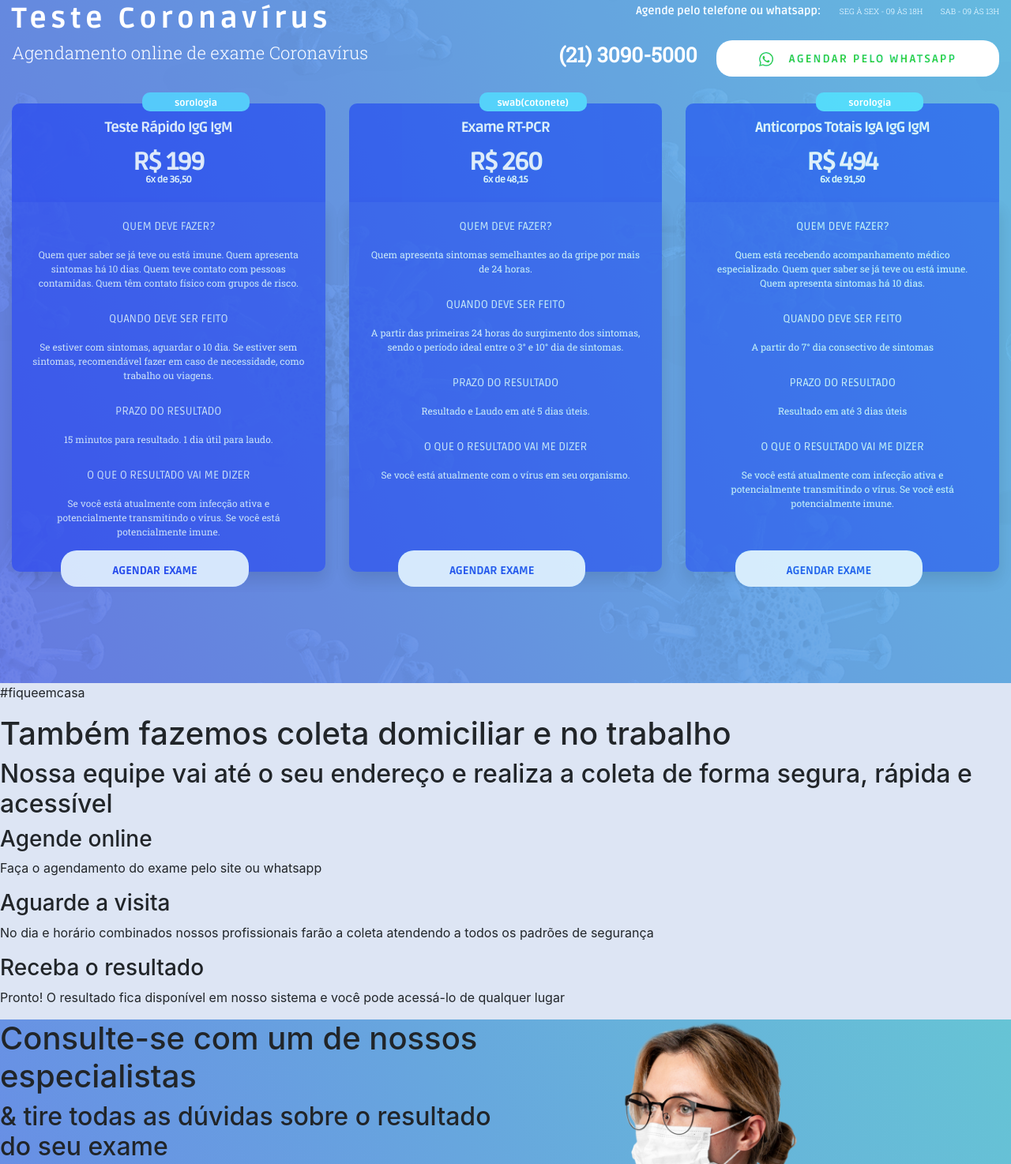
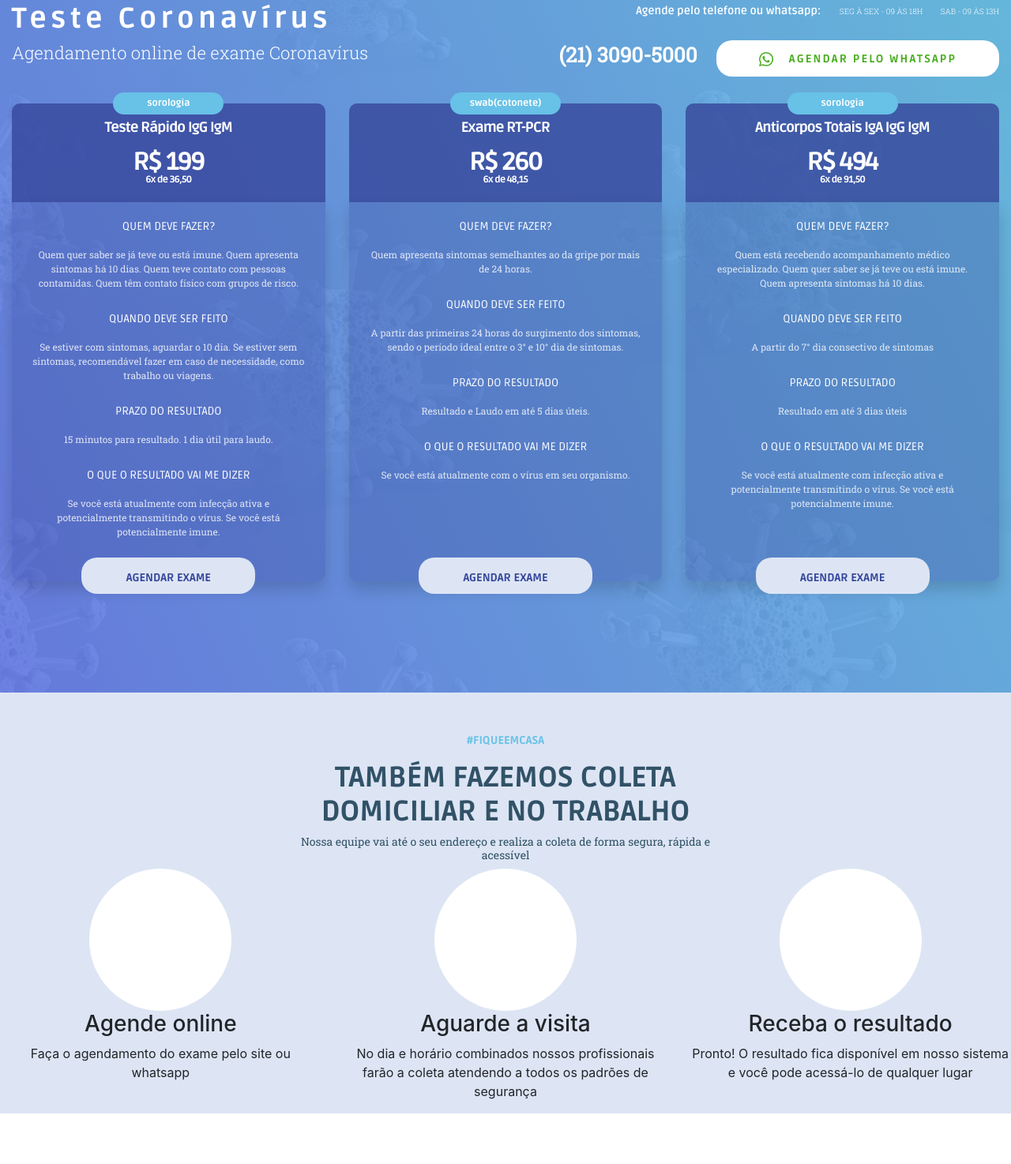
Before and after one commit to prlsjdev/RankTest, a plain HTML site: page index.html in a window 1280 px wide. Shown: the part 57-1531 px from the top of the page at 79% size. After the commit the page ends 1467 px from the top, so only its background shows below. Drawn offline with nearby package versions, Linux system fonts and the light colour scheme.

Commit message:
Finalizado a primeira + Responsividade agora partiu segunda parte

```diff
--- a/css/style.css
+++ b/css/style.css
@@ -31,7 +31,7 @@ ul {
     background: transparent url("../img/bg-corona.png") 0% 0% no-repeat;
     background-position: center;
     background-size: cover;
-    mix-blend-mode: hard-light;
+    /* mix-blend-mode: hard-light; */
 }
 
 .bg-principal {
@@ -81,7 +81,6 @@ ul {
     font-weight: 700;
     color: #fff;
     padding-bottom: 10px;
-    /* margin-right: 80px; */
 }
 
 .top div span {
@@ -101,6 +100,12 @@ ul {
     border-radius: 20px;
     padding: 10px;
     text-align: center;
+    transition: 1.0s;
+}
+
+.top-btn:hover {
+    background: rgb(236, 236, 236) 0% 0% no-repeat padding-box;
+    text-decoration: none;
 }
 
 div .top-btn span {
@@ -123,41 +128,45 @@ div .top-btn span {
     font-family: 'Roboto Slab', serif;
     font-size: 26px;
     font-weight: 800;
+    transition: 1.0s;
+}
+
+.top-tel:hover {
+    text-decoration: none;
 }
 
 
 /* Introdução - Box */
 
 .box {
-    padding-top: 34px;
-    padding-bottom: 125px;
+    margin-top: 34px;
+    margin-bottom: 125px;
+    position: relative;
 }
 
 .box span {
-    text-align: center;
-    width: 136px;
-    height: 24px;
-    text-align: center;
-    display: inline-block;
-    border-radius: 10px;
+    min-width: 140px;
+    border-radius: 20px;
     background: #68C1E7;
     color: #fff;
+    text-align: center;
     padding: 5px;
     opacity: 1;
     font-family: 'Ruda', sans-serif;
     font-size: 12px;
     font-weight: 800;
     position: absolute;
-    left: 180px;
-    top: 20px;
+    left: 50%;
+    transform: translate(-50%, -50%);
+    top: 0px;
     z-index: 1;
 }
 
 .box-header {
     height: 125px;
     border-radius: 10px 10px 0px 0px;
-    background: #36479C;
-    opacity: 0.8;
+    background: rgba(54, 71, 156, 0.8);
+    transition: background 1.0s;
 }
 
 .box-header h3 {
@@ -187,12 +196,20 @@ div .top-btn span {
 }
 
 .box-content {
-    height: 468px;
-    background: #36479C 0% 0% no-repeat padding-box;
+    height: 480px;
+    background: rgba(54, 71, 156, 0.3) 0% 0% no-repeat padding-box;
     padding: 20px 25px;
     box-shadow: 0px 10px 20px #00000029;
     border-radius: 0px 0px 10px 10px;
-    opacity: 0.7;
+    transition: background 1.0s;
+}
+
+.box:hover .box-content {
+    background: rgba(54, 71, 156, 0.7) 0% 0% no-repeat padding-box;
+}
+
+.box:hover .box-header {
+    background: rgba(54, 71, 156, 1) 0% 0% no-repeat padding-box;
 }
 
 .box-content li p:nth-child(1) {
@@ -206,17 +223,18 @@ div .top-btn span {
     font-family: 'Roboto Slab', serif;
     font-size: 12px;
     padding-bottom: 10px;
-    color: #fff;
+    color: rgba(255, 255, 255, 0.8);
     letter-spacing: 0;
 }
 
 .btn-box {
-    max-width: 268px;
+    max-width: 100%;
     height: 46px;
     background: #DDE5F4 0% 0% no-repeat padding-box;
     color: #36479C;
     border-radius: 20px;
-    padding: 15px 65px;
+    padding: 15px 50px;
+    min-width: 220px;
     opacity: 1;
     font-family: 'Ruda', sans-serif;
     font-size: 14px;
@@ -224,8 +242,48 @@ div .top-btn span {
     font-weight: 800;
     text-transform: uppercase;
     position: absolute;
-    top: 600px;
-    right: 112px;
+    bottom: 0px;
+    left: 50%;
+    transform: translate(-50%, 0);
+}
+
+.btn-box:hover {
+    text-decoration: none;
+}
+
+
+/* Agendamento  */
+
+.agendamento p {
+    font-family: 'Ruda', sans-serif;
+    font-size: 14px;
+    font-weight: 800;
+    margin-top: 50px;
+    color: #68C1E7;
+    text-transform: uppercase;
+}
+
+.agendamento h1 {
+    font-family: 'Ruda', sans-serif;
+    font-size: 36px;
+    font-weight: 800;
+    color: #315267;
+    text-transform: uppercase;
+}
+
+.agendamento h2 {
+    font-family: 'Roboto Slab', serif;
+    font-size: 14px;
+    font-weight: 400;
+    color: #315267;
+}
+
+.circle {
+    width: 180px;
+    height: 180px;
+    background: #fff;
+    border-radius: 200px;
+    margin: 0 auto;
 }
 
 .extra {
--- a/index.html
+++ b/index.html
@@ -42,7 +42,7 @@
                 </div>
 
                 <div class="row">
-                    <div class="col-12 col-md-4 box">
+                    <div class="col-12 col-lg-4 box">
                         <span>sorologia</span>
                         <div class="box-header text-center">
                             <h3>Teste Rápido IgG IgM</h3>
@@ -74,7 +74,7 @@
                     </div>
 
 
-                    <div class="col-12 col-md-4 box">
+                    <div class="col-12 col-lg-4 box">
                         <span>swab(cotonete)</span>
                         <div class="box-header text-center">
                             <h3 class="title-box">Exame RT-PCR</h3>
@@ -103,7 +103,7 @@
                     </div>
 
                     <!-- col 3 -->
-                    <div class="col-12 col-md-4 box">
+                    <div class="col-12 col-lg-4 box">
                         <span>sorologia</span>
                         <div class="box-header text-center">
                             <h3 class="title-box">Anticorpos Totais IgA IgG IgM</h3>
@@ -136,33 +136,34 @@
     </div>
 
     <main class="bg-principal">
-        <div>
-            <div>
-                <div>
+        <div class="container">
+            <div class="row">
+                <div class="col-12 text-center agendamento">
                     <p>#fiqueemcasa</p>
-                    <h1>Também fazemos coleta domiciliar e no trabalho</h1>
-                    <h2>Nossa equipe vai até o seu endereço e realiza a coleta de forma segura, rápida e acessível</h2>
+                    <h1>Também fazemos coleta <br>domiciliar e no trabalho</h1>
+                    <h2>Nossa equipe vai até o seu endereço e realiza a coleta de forma segura, rápida e <br>acessível</h2>
                 </div>
-
-                <div>
-                    <div></div>
+                <div class="row text-center">
+                    <div class="col-12 col-lg-4">
+                        <div class="circle"></div>
                         <h3>Agende online</h3>
                         <p>Faça o agendamento do exame pelo site ou whatsapp</p>
                     </div>
-                <div>
-                    <div></div>
+                    <div class="col-12 col-lg-4">
+                        <div class="circle"></div>
                         <h3>Aguarde a visita</h3>
                         <p>No dia e horário combinados nossos profissionais farão a coleta atendendo a todos os padrões de segurança</p>
                     </div>
-
-                <div>
-                    <div></div>
+                    <div class="col-12 col-lg-4">
+                        <div class="circle"></div>
                         <h3>Receba o resultado</h3>
                         <p>Pronto! O resultado fica disponível em nosso sistema e você pode acessá-lo de qualquer lugar</p>
                     </div>
                 </div>
             </div>
-
+        </div>
+    </main>
+    <!--
     <div>
         <div class="bg-consulte">
             <div class="row">
@@ -183,52 +184,52 @@
                 <ul>
                     <li>
                         <h3>O que é?</h3>
-                            <p>Os Coronavírus pertencem a uma família de vírus causadores de infecções respiratórias. Isolados pela primeira vez em 1937, no entanto, somente em 1965 foram descritos como coronavírus, em decorrência da aparência de coroa à
-                                microscopia. Outros betacoronavírus já causaram surtos como a Síndrome Respiratória Aguda Grave (SARS), e a Síndrome Respiratória do Oriente Médio (MERS). No final de 2019, um novo coronavírus foi identificado como a causa
-                                de um conjunto de casos de pneumonia em Wuhan, uma cidade na província de Hubei, na China. O vírus causador do COVID-19 é designado Coronavírus da Síndrome Respiratória Aguda Grave 2 (SARS-CoV-2); anteriormente, foi referido
-                                como 2019-nCoV. A COVID-19 é o nome da doença causada pelo novo coronavírus SARS-CoV-2, que apresenta um quadro clínico que varia de infecções assintomáticas a quadros respiratórios graves. De acordo com a Organização Mundial
-                                de Saúde (OMS), a maioria dos pacientes com COVID-19 (cerca de 80%) podem ser assintomáticos e cerca de 20% dos casos podem requerer atendimento hospitalar por apresentarem dificuldade respiratória e, desses casos, aproximadamente
-                                5% podem necessitar de auxílio para o tratamento de insuficiência respiratória, como suporte ventilatório, os chamados respiradores.</p>
+                        <p>Os Coronavírus pertencem a uma família de vírus causadores de infecções respiratórias. Isolados pela primeira vez em 1937, no entanto, somente em 1965 foram descritos como coronavírus, em decorrência da aparência de coroa à microscopia.
+                            Outros betacoronavírus já causaram surtos como a Síndrome Respiratória Aguda Grave (SARS), e a Síndrome Respiratória do Oriente Médio (MERS). No final de 2019, um novo coronavírus foi identificado como a causa de um conjunto
+                            de casos de pneumonia em Wuhan, uma cidade na província de Hubei, na China. O vírus causador do COVID-19 é designado Coronavírus da Síndrome Respiratória Aguda Grave 2 (SARS-CoV-2); anteriormente, foi referido como 2019-nCoV.
+                            A COVID-19 é o nome da doença causada pelo novo coronavírus SARS-CoV-2, que apresenta um quadro clínico que varia de infecções assintomáticas a quadros respiratórios graves. De acordo com a Organização Mundial de Saúde (OMS),
+                            a maioria dos pacientes com COVID-19 (cerca de 80%) podem ser assintomáticos e cerca de 20% dos casos podem requerer atendimento hospitalar por apresentarem dificuldade respiratória e, desses casos, aproximadamente 5% podem
+                            necessitar de auxílio para o tratamento de insuficiência respiratória, como suporte ventilatório, os chamados respiradores.</p>
                     </li>
                     <li>
                         <h3>Teste Rápido Coronavírus</h3>
-                            <p>O teste rápido de anticorpos para o novo coronavírus (Sars-CoV-2) pode ser usado como apoio para a avaliação do estado imunológico de pacientes que apresentem sintomas da Covid-19. Basicamente, esse tipo de exame aponta se
-                                a pessoa teve ou não contato com o vírus. Quando uma pessoa entra em contato com o vírus, o organismo inicia a produção de anticorpos como um mecanismo de defesa. No entanto, é preciso aguardar alguns dias até que a quantidade
-                                desses anticorpos seja detectável em um teste (janela imunológica). Estudos científicos têm demonstrado que, a partir do sétimo dia de sintomas de uma pessoa com Covid-19, é possível detectar anticorpos em testes rápidos,
-                                sendo que em grande parte dos produtos registrados na Anvisa os resultados mais robustos foram obtidos a partir do décimo dia. Portanto, é preciso estar atento às instruções de uso dos testes.</p>
+                        <p>O teste rápido de anticorpos para o novo coronavírus (Sars-CoV-2) pode ser usado como apoio para a avaliação do estado imunológico de pacientes que apresentem sintomas da Covid-19. Basicamente, esse tipo de exame aponta se a pessoa
+                            teve ou não contato com o vírus. Quando uma pessoa entra em contato com o vírus, o organismo inicia a produção de anticorpos como um mecanismo de defesa. No entanto, é preciso aguardar alguns dias até que a quantidade desses
+                            anticorpos seja detectável em um teste (janela imunológica). Estudos científicos têm demonstrado que, a partir do sétimo dia de sintomas de uma pessoa com Covid-19, é possível detectar anticorpos em testes rápidos, sendo que
+                            em grande parte dos produtos registrados na Anvisa os resultados mais robustos foram obtidos a partir do décimo dia. Portanto, é preciso estar atento às instruções de uso dos testes.</p>
                     </li>
                     <li>
                         <h3>metodologia</h3>
-                            <p>O exame é feito com o uso de amostras de sangue, soro ou plasma. A metodologia utilizada é chamada de imunocromatografia, que é a geração de cor a partir de uma reação química entre antígeno (substância estranha ao organismo)
-                                e anticorpo (elemento de defesa do organismo). Os resultados obtidos são chamados de IgM e IgG. Portanto, o IgM e o IgG são as defesas do organismo a um agente externo, como o vírus que provoca a Covid-19. Tendo em vista
-                                que o organismo demanda um tempo para a produção desses anticorpos (janela imunológica) a partir do contágio, a imunocromatografia é indicada para exames a partir do sétimo dia após o início dos sintomas, a depender da
-                                limitação do teste e da indicação do fabricante. Esse tempo é necessário para assegurar que haverá anticorpos suficientes no organismo que possam ser detectáveis por esse método. Além disso, para concluir se o caso é ou
-                                não de Covid-19, os resultados dos testes rápidos devem ser interpretados por um profissional de saúde, considerando informações clínicas, sinais e sintomas do paciente, além de outros exames confirmatórios. Somente com
-                                esse conjunto de dados é possível fazer a avaliação e o diagnóstico ou descarte da doença.</p>
+                        <p>O exame é feito com o uso de amostras de sangue, soro ou plasma. A metodologia utilizada é chamada de imunocromatografia, que é a geração de cor a partir de uma reação química entre antígeno (substância estranha ao organismo) e
+                            anticorpo (elemento de defesa do organismo). Os resultados obtidos são chamados de IgM e IgG. Portanto, o IgM e o IgG são as defesas do organismo a um agente externo, como o vírus que provoca a Covid-19. Tendo em vista que
+                            o organismo demanda um tempo para a produção desses anticorpos (janela imunológica) a partir do contágio, a imunocromatografia é indicada para exames a partir do sétimo dia após o início dos sintomas, a depender da limitação
+                            do teste e da indicação do fabricante. Esse tempo é necessário para assegurar que haverá anticorpos suficientes no organismo que possam ser detectáveis por esse método. Além disso, para concluir se o caso é ou não de Covid-19,
+                            os resultados dos testes rápidos devem ser interpretados por um profissional de saúde, considerando informações clínicas, sinais e sintomas do paciente, além de outros exames confirmatórios. Somente com esse conjunto de dados
+                            é possível fazer a avaliação e o diagnóstico ou descarte da doença.</p>
                     </li>
                     <li>
                         <h3>quais os benefícios dos testes oferecidos?</h3>
-                            <p>A Sorologia Rápida IGG IGM e os Anticorpos Totais IGA IGG IGM permitem saber quem já teve contato com o vírus, e também indica os indivíduos que já estão potencialmente imunes ao mesmo. O RT-PCR por sua vez, que é indicado
-                                para os primeiros dias de sintomas, permite identificar a presença do vírus no organismo do infectado, ganhando um tempo precioso para o início do período de isolamento e para pôr em práticas as orientações médicas.</p>
+                        <p>A Sorologia Rápida IGG IGM e os Anticorpos Totais IGA IGG IGM permitem saber quem já teve contato com o vírus, e também indica os indivíduos que já estão potencialmente imunes ao mesmo. O RT-PCR por sua vez, que é indicado para
+                            os primeiros dias de sintomas, permite identificar a presença do vírus no organismo do infectado, ganhando um tempo precioso para o início do período de isolamento e para pôr em práticas as orientações médicas.</p>
                     </li>
                     <li>
                         <h3>Como me prevenir do Coronavírus?</h3>
                         <h3>em casa</h3>
-                            <p>- Lave com frequência as mãos até a altura dos punhos, com água e sabão, ou então higienize com álcool em gel 70%; - Ao tossir ou espirrar, cubra nariz e boca com lenço ou com o braço, e não com as mãos; - Evite tocar olhos,
-                                nariz e boca com as mãos não lavadas; - Ao tocar, lave sempre as mãos como já indicado; - Higienize com frequência o celular e os brinquedos das crianças; - Não compartilhe objetos de uso pessoal, como talheres, toalhas,
-                                pratos e copos; - Mantenha os ambientes limpos e bem ventilados; - Se estiver doente, evite contato físico com outras pessoas, principalmente idosos e doentes crônicos, e fique em casa até melhorar;</p>
+                        <p>- Lave com frequência as mãos até a altura dos punhos, com água e sabão, ou então higienize com álcool em gel 70%; - Ao tossir ou espirrar, cubra nariz e boca com lenço ou com o braço, e não com as mãos; - Evite tocar olhos, nariz
+                            e boca com as mãos não lavadas; - Ao tocar, lave sempre as mãos como já indicado; - Higienize com frequência o celular e os brinquedos das crianças; - Não compartilhe objetos de uso pessoal, como talheres, toalhas, pratos e
+                            copos; - Mantenha os ambientes limpos e bem ventilados; - Se estiver doente, evite contato físico com outras pessoas, principalmente idosos e doentes crônicos, e fique em casa até melhorar;</p>
                     </li>
                     <li>
                         <h3>ao receber produtos em casa</h3>
-                            <p>- Mantenha a distância mínima de um metro do entregador; - Receba seus pedidos com as mãos higienizadas; - Descarte a embalagem; - Higienize o produto; - Higienize as mãos com água e sabão para finalizar; - Utilize máscaras
-                                caseiras ou artesanais feitas de tecido em situações de saída de sua residência.</p>
+                        <p>- Mantenha a distância mínima de um metro do entregador; - Receba seus pedidos com as mãos higienizadas; - Descarte a embalagem; - Higienize o produto; - Higienize as mãos com água e sabão para finalizar; - Utilize máscaras caseiras
+                            ou artesanais feitas de tecido em situações de saída de sua residência.</p>
                     </li>
                     <li>
                         <h3>ao comprar proutos no supermercado</h3>
                         <p>- Ao chegar das compras é preciso lavar bem as mãos, tirar as roupas e sapatos usados para ida ao supermercado; - Com um pano com álcool em gel 70% limpe alimentos embalados industrializados; - Produtos em recipientes bem vedados
-                                podem ser lavados com água e sabão; - Hortaliças, frutas, verduras e legumes devem ser colocados imersos em uma solução com água sanitária (uma colher de sopa para um litro de água, respeitando a proporção de 1 por 1, se
-                                for preciso uma quantidade maior), durante 15 minutos, e após esse tempo lavar novamente em água corrente e deixar secar naturalmente; - Carnes, peixes e frango: deve-se descartar as embalagens no lixo. Lavar a mão com
-                                água e sabão e colocar o produto em outro recipiente no qual possa ser guardado no freezer ou geladeira.</p>
+                            podem ser lavados com água e sabão; - Hortaliças, frutas, verduras e legumes devem ser colocados imersos em uma solução com água sanitária (uma colher de sopa para um litro de água, respeitando a proporção de 1 por 1, se for
+                            preciso uma quantidade maior), durante 15 minutos, e após esse tempo lavar novamente em água corrente e deixar secar naturalmente; - Carnes, peixes e frango: deve-se descartar as embalagens no lixo. Lavar a mão com água e sabão
+                            e colocar o produto em outro recipiente no qual possa ser guardado no freezer ou geladeira.</p>
                     </li>
 
                     <li>
@@ -453,8 +454,6 @@
             </div>
         </div>
 
-    </main>
-
         <footer>
             <div>
                 <div>
@@ -486,7 +485,7 @@
                 <img src="img/rankme.JPG" alt="">
             </div>
         </footer>
-
+-->
     <script src="https://code.jquery.com/jquery-3.5.1.slim.min.js" integrity="sha384-DfXdz2htPH0lsSSs5nCTpuj/zy4C+OGpamoFVy38MVBnE+IbbVYUew+OrCXaRkfj" crossorigin="anonymous"></script>
     <script src="https://cdn.jsdelivr.net/npm/popper.js@1.16.0/dist/umd/popper.min.js" integrity="sha384-Q6E9RHvbIyZFJoft+2mJbHaEWldlvI9IOYy5n3zV9zzTtmI3UksdQRVvoxMfooAo" crossorigin="anonymous"></script>
     <script src="https://stackpath.bootstrapcdn.com/bootstrap/4.5.0/js/bootstrap.min.js" integrity="sha384-OgVRvuATP1z7JjHLkuOU7Xw704+h835Lr+6QL9UvYjZE3Ipu6Tp75j7Bh/kR0JKI" crossorigin="anonymous"></script>
```
Lines whose indentation alone changed are shown as unchanged.
